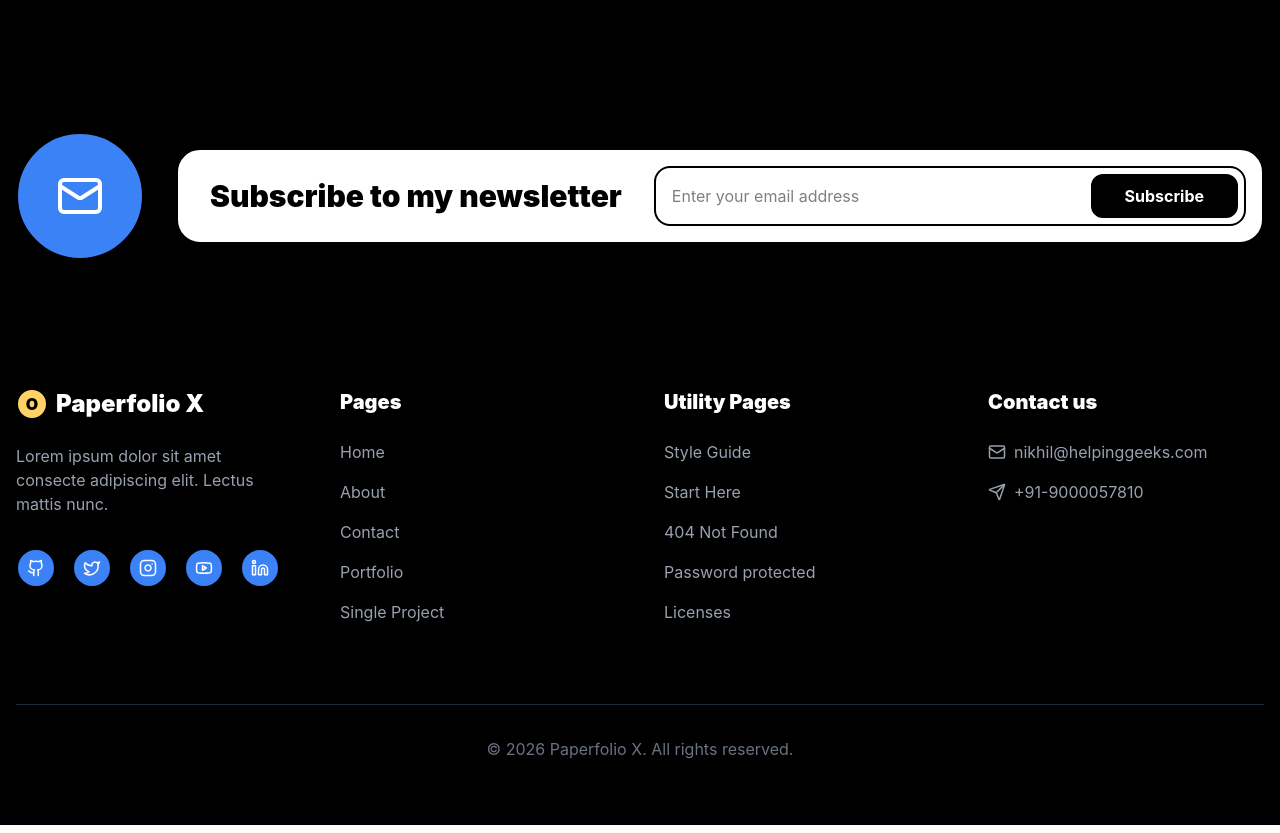
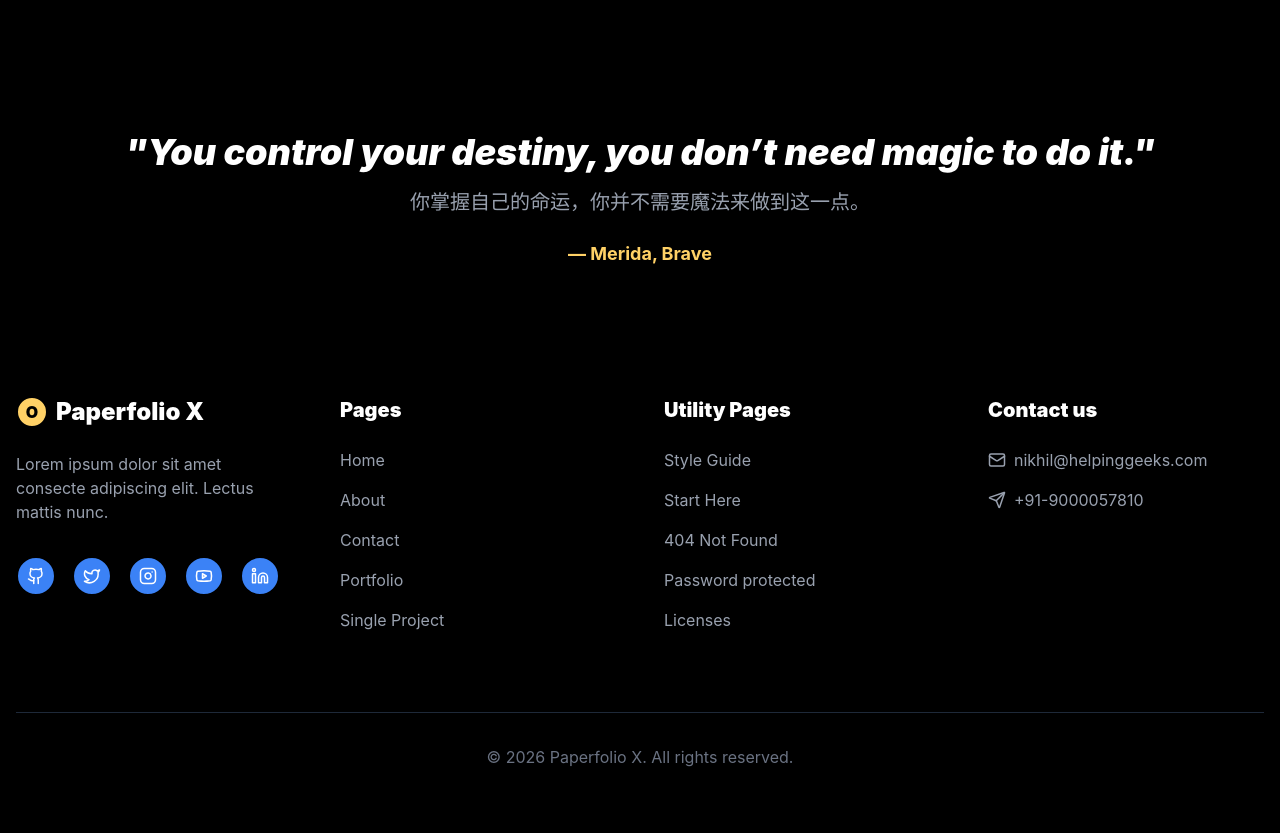
Before and after one commit to bbx99/my-portfolio, a React (Vite) app: page / in a window 1280 px wide. Shown: the part 4940-5773 px from the top of the page. Built offline with nearby package versions, Linux system fonts and the light colour scheme.

Commit message:
feat: 将页脚替换为引言

```diff
--- a/src/App.tsx
+++ b/src/App.tsx
@@ -342,15 +342,12 @@ const Footer = ({ onContactClick }) => {
   return (
     <footer className="bg-black text-white pt-32 pb-16 px-4">
       <div className="max-w-7xl mx-auto">
-        <div className="flex flex-col md:flex-row items-center gap-8 mb-32">
-          <div onClick={onContactClick} className="w-32 h-32 rounded-full bg-brand-blue brutal-border flex items-center justify-center cursor-pointer"><Mail size={48} /></div>
-          <div className="flex-1 bg-white p-4 rounded-3xl brutal-border flex flex-col md:flex-row items-center gap-4">
-            <h3 className="text-black text-3xl font-black px-4">Subscribe to my newsletter</h3>
-            <div className="flex-1 w-full relative">
-              <input type="email" placeholder="Enter your email address" className="w-full p-4 rounded-2xl border-2 border-black text-black focus:outline-none"/>
-              <button className="md:absolute right-2 top-2 bottom-2 bg-black text-white px-8 py-2 rounded-xl font-bold brutal-border mt-4 md:mt-0">Subscribe</button>
-            </div>
-          </div>
+        <div className="text-center mb-32">
+          <blockquote className="text-3xl md:text-4xl font-black text-white italic mb-4">
+            "You control your destiny, you don’t need magic to do it."
+          </blockquote>
+          <p className="text-xl text-gray-400 mb-6">你掌握自己的命运，你并不需要魔法来做到这一点。</p>
+          <p className="text-brand-yellow font-bold text-lg">— Merida, Brave</p>
         </div>
         <div className="grid md:grid-cols-4 gap-12 mb-20">
           <div>
```
